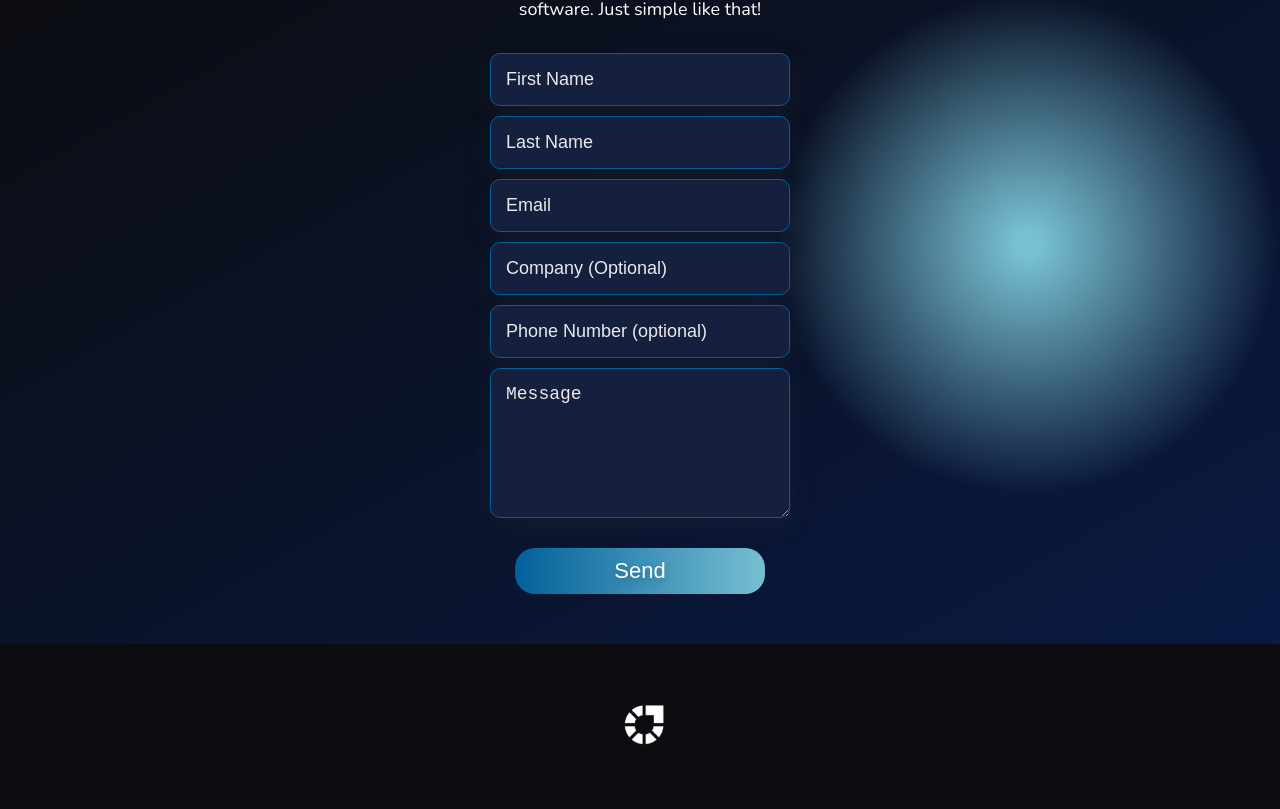
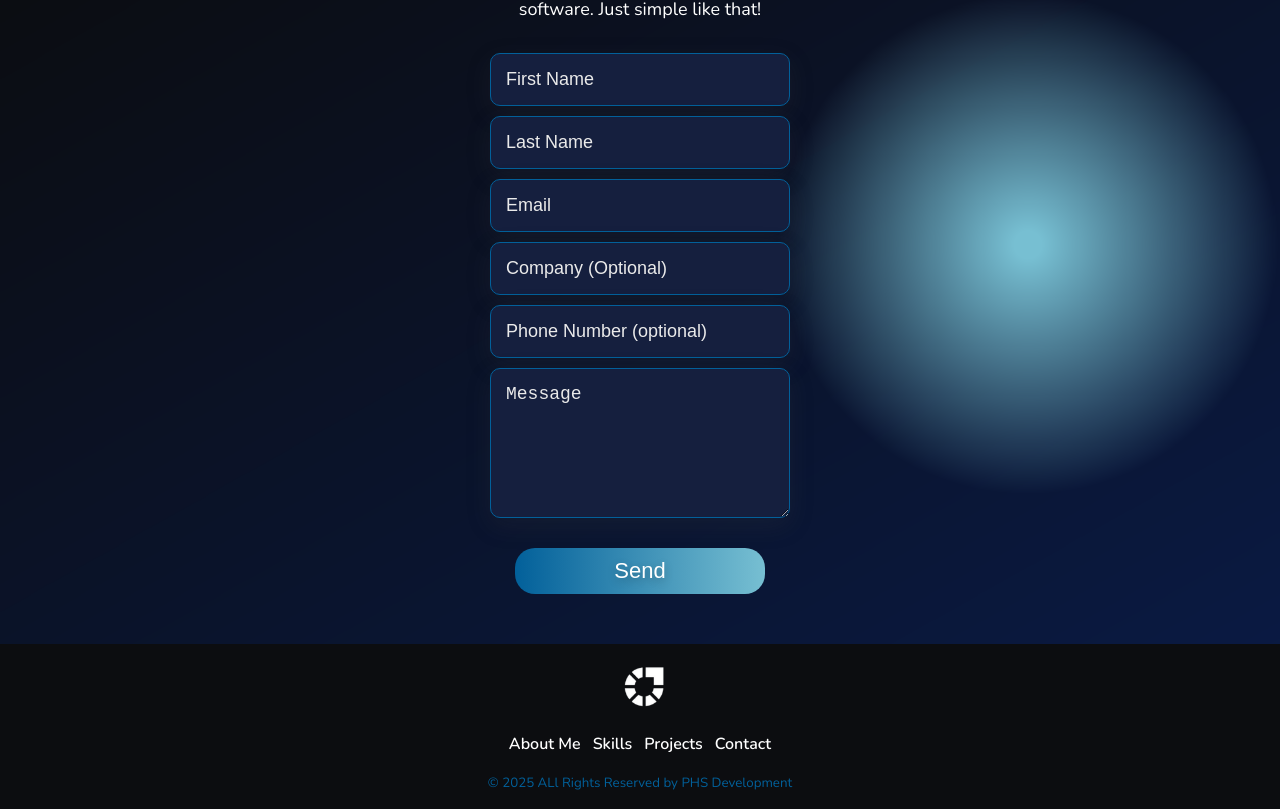
Before and after one commit to phsworks/portfolio-react, a React (Vite) app: page /#/ in a window 1280 px wide. Shown: the part 4928-5737 px from the top of the page. Before the commit the page ends 5702 px from the top, so only its background shows below. Built offline with nearby package versions, Linux system fonts and the light colour scheme.

Commit message:
cv added

```diff
--- a/src/Components/Footer.css
+++ b/src/Components/Footer.css
@@ -1,14 +1,41 @@
 .footer-container {
-  margin-top: 30px;
+  margin-top: 10px;
   display: flex;
+  flex-direction: column;
   justify-content: center;
   align-items: center;
-  height: 100px;
+  gap: 8px;
+  height: 150px;
+}
 
+.footer-menu {
+  padding-bottom: 15px;
+  display: flex;
+  flex-direction: column;
+  justify-content: center;
+  align-items: center;
+  gap: 18px;
+
+  small {
+    color: var(--primary--color);
+  }
 }
 
 .logo {
   img {
-    width: 80px;
+    width: 120px;
   }
 }
+
+.footer-links {
+  display: flex;
+  justify-content: center;
+  align-items: center;
+  gap: 12px;
+
+  li {
+    list-style: none;
+    font-weight: 600;
+    font-size: 16px;
+  }
+}
--- a/src/Components/Footer.jsx
+++ b/src/Components/Footer.jsx
@@ -1,5 +1,6 @@
 import "./Footer.css"
 import { NavLink } from "react-router-dom";
+import { HashLink as Link } from "react-router-hash-link";
 import logo from "../assets/Logo.png";
 
 function Footer(){
@@ -19,6 +20,27 @@ function Footer(){
           <img width={55} src={logo} alt="logo" />
         </NavLink>
       </div>
+      <div className="footer-menu">
+        <nav>
+          <ul className="footer-links">
+            <li>
+              <a href="/">
+                About Me
+              </a>
+            </li>
+            <li>
+              <Link to="/#skills-section">Skills</Link>
+            </li>
+            <li>
+              <Link to="/#projects-section">Projects</Link>
+            </li>
+            <li>
+              <Link to="/#contact-section">Contact</Link>
+            </li>
+          </ul>
+        </nav>
+        <small> © 2025 ALl Rights Reserved by PHS Development</small>
+      </div>
     </div>
   );
 }
--- a/src/Components/Hero.jsx
+++ b/src/Components/Hero.jsx
@@ -4,6 +4,12 @@ import Piet from '../assets/Piet-Hein.png'
 import { HashLink as Link } from "react-router-hash-link";
 
 function Hero() {
+
+  const cvDownload = () => {
+    window.location.href = "https://drive.google.com/file/d/1GgkVkFqLvX6lxUdtQuH_Pb7yZYIFtlQj/view?usp=drive_link";
+  }
+
+
   return (
     <div className="hero-container">
       <div className="hero">
@@ -18,7 +24,7 @@ function Hero() {
           bring ideas to life.”
         </p>
         <div className="info-buttons">
-          <button className="secondary-button">
+          <button onClick={cvDownload} className="secondary-button">
             Download CV
             <span>
               <svg
--- a/src/Components/Navbar.css
+++ b/src/Components/Navbar.css
@@ -19,9 +19,6 @@
 
   img {
     width: 60px;
-  }
-  img:hover {
-    transform: scale(1.02);
   }
 }
 
@@ -82,9 +79,6 @@
     width: 50px;
   }
 
-  img:hover {
-    transform: scale(1.02);
-  }
 }
 
 .hamburger {
--- a/src/Components/Navbar.jsx
+++ b/src/Components/Navbar.jsx
@@ -69,17 +69,17 @@ function Navbar() {
           <ul className="mobile-links">
             <li>
               <a onClick={toggleMenu} href="/">
-                Home
+                About Me
               </a>
             </li>
             <li>
               <Link onClick={toggleMenu} to="/#skills-section">
-                My Skills
+                Skills
               </Link>
             </li>
             <li>
               <Link onClick={toggleMenu} to="/#projects-section">
-                My projects
+                My Projects
               </Link>
             </li>
             <li>
```
